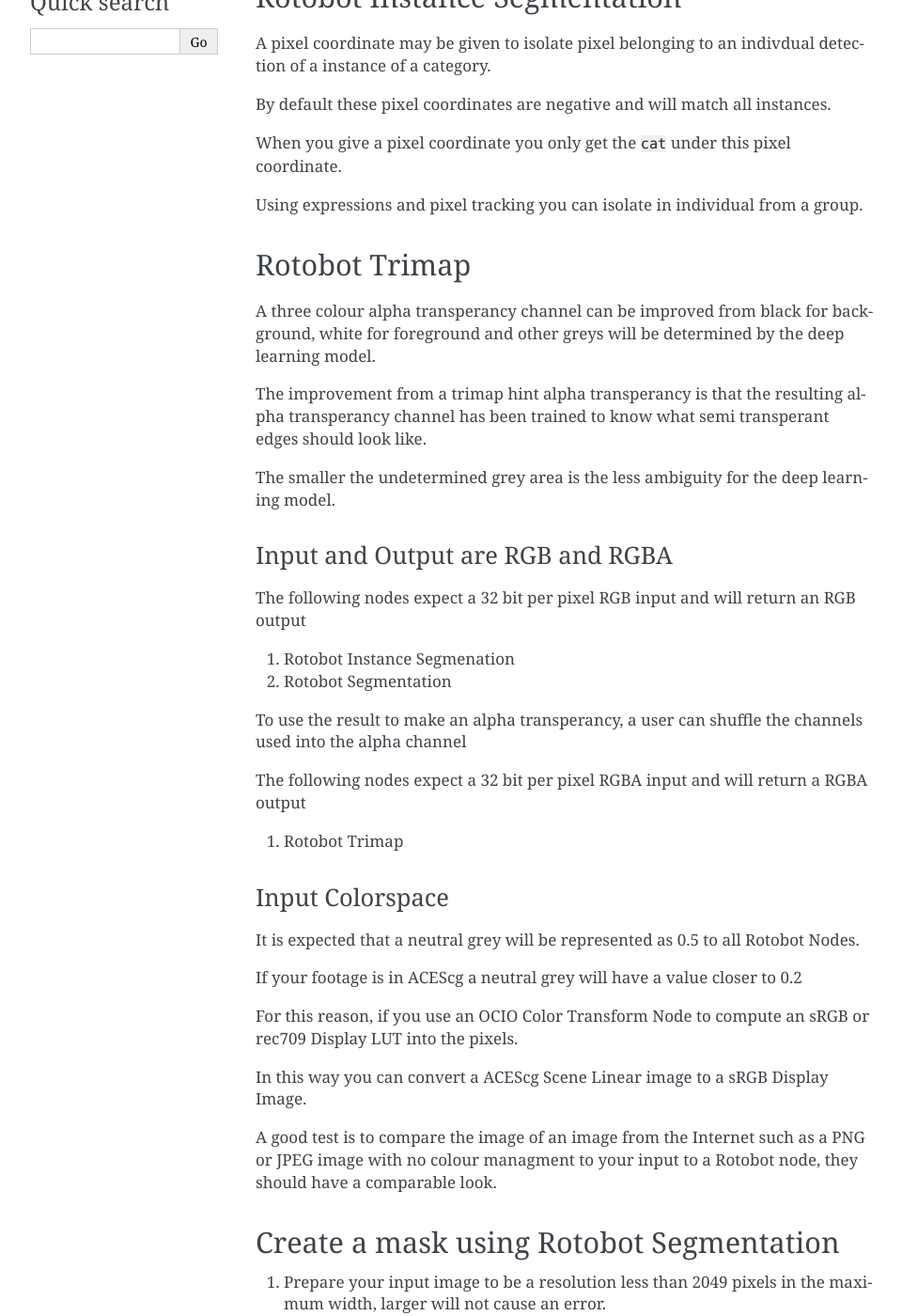
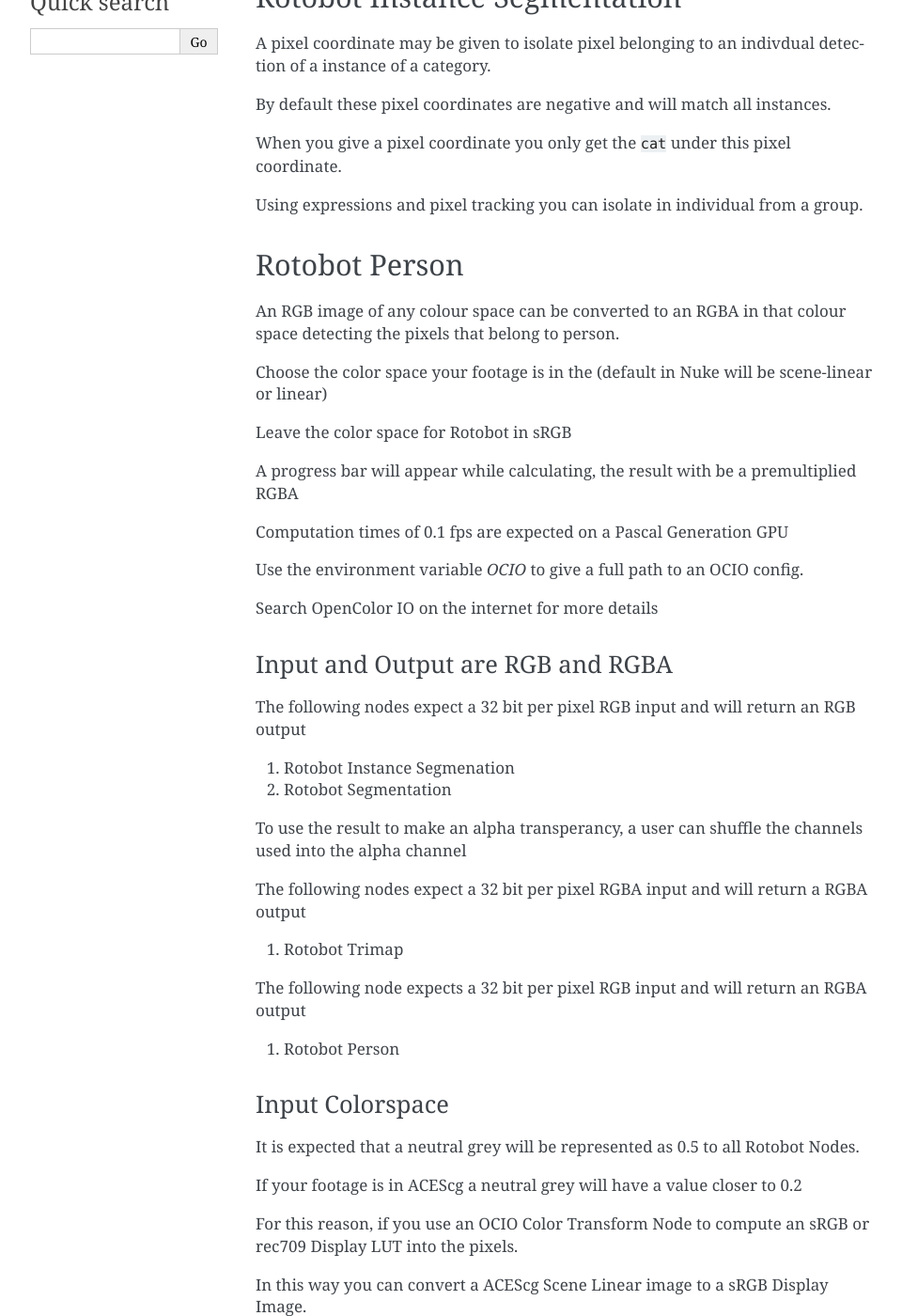
Before and after one commit to kognat-docs/rotobot-docs, a Sphinx documentation site: the page built from docs/source/guides.rst, in a window 1280 px wide and 1400 px high, scrolled down 512 px. Shown: the whole window at 94% size, without its empty margins (148-1108 px from the left). Built offline with Sphinx 7.4.7, drawn with Linux system fonts in a browser that asks for light colours; some of the changed text lies outside the part shown.

Commit message:
Adding Rotobot Person for 1.4.0 docs

```diff
--- a/docs/source/conf.py
+++ b/docs/source/conf.py
@@ -24,9 +24,9 @@
 author = u'Sam Hodge'
 
 # The short X.Y version
-version = u''
+version = u'1.4'
 # The full version, including alpha/beta/rc tags
-release = u'1.3.8'
+release = u'1.4.0'
 
 
 # -- General configuration ---------------------------------------------------
--- a/docs/source/guides.rst
+++ b/docs/source/guides.rst
@@ -27,14 +27,22 @@
 
 Using expressions and pixel tracking you can isolate in individual from a group.
 
-Rotobot Trimap
+Rotobot Person
 ^^^^^^^^^^^^^^
 
-A three colour alpha transperancy channel can be improved from black for background, white for foreground and other greys will be determined by the deep learning model.
+An RGB image of any colour space can be converted to an RGBA in that colour space detecting the pixels that belong to person.
 
-The improvement from a trimap hint alpha transperancy is that the resulting alpha transperancy channel has been trained to know what semi transperant edges should look like.
+Choose the color space your footage is in the (default in Nuke will be scene-linear or linear)
 
-The smaller the undetermined grey area is the less ambiguity for the deep learning model.
+Leave the color space for Rotobot in sRGB
+
+A progress bar will appear while calculating, the result with be a premultiplied RGBA
+
+Computation times of 0.1 fps are expected on a Pascal Generation GPU
+
+Use the environment variable `OCIO` to give a full path to an OCIO config.
+
+Search OpenColor IO on the internet for more details
 
 Input and Output are RGB and RGBA
 =================================
@@ -49,6 +57,10 @@
 The following nodes expect a 32 bit per pixel RGBA input and will return a RGBA output
 
 #. Rotobot Trimap
+
+The following node expects a 32 bit per pixel RGB input and will return an RGBA output
+
+#. Rotobot Person
 
 
 .. `input_colorspace`
@@ -65,6 +77,8 @@
 In this way you can convert a ACEScg Scene Linear image to a sRGB Display Image.
 
 A good test is to compare the image of an image from the Internet such as a PNG or JPEG image with no colour managment to your input to a Rotobot node, they should have a comparable look.
+
+(Note Rotobot person has its color management built in.)
 
 
 Create a mask using Rotobot Segmentation
```
